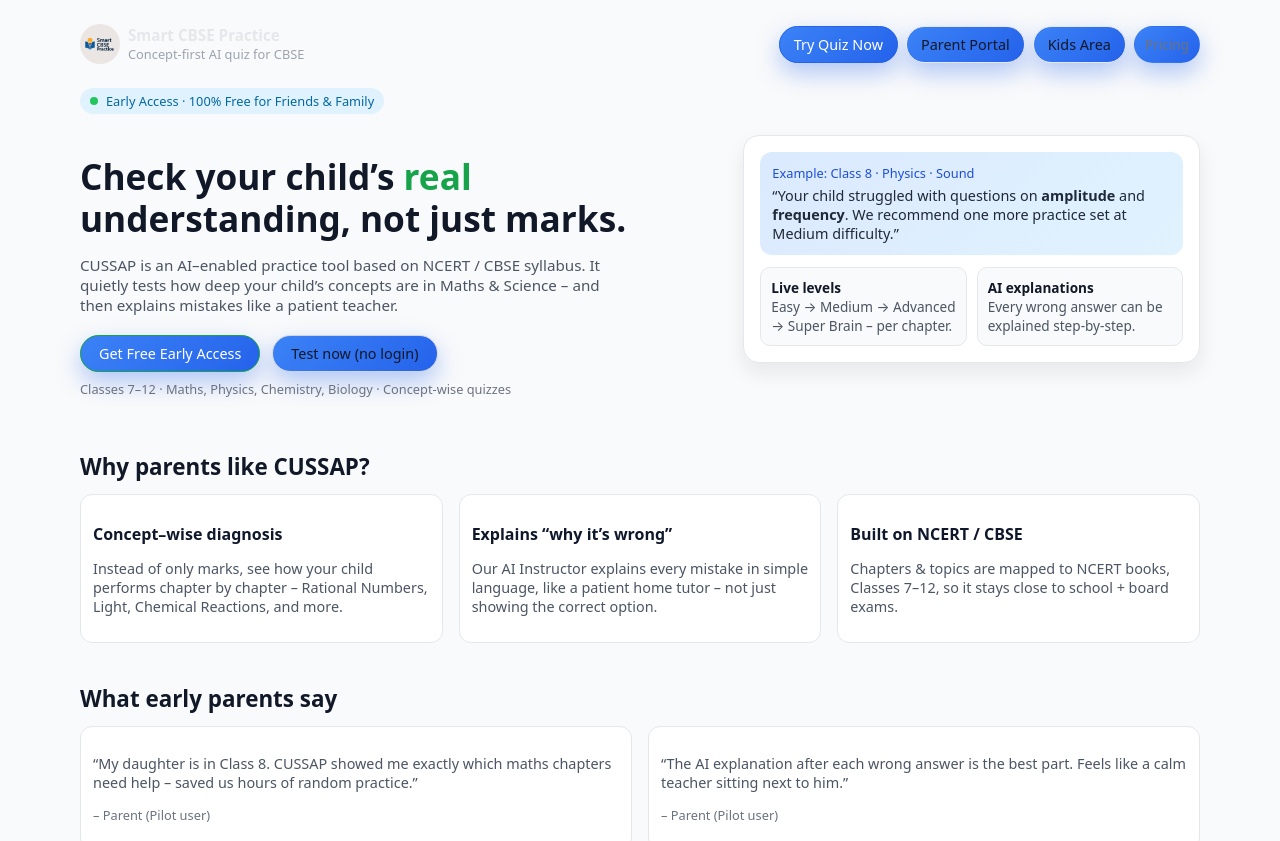
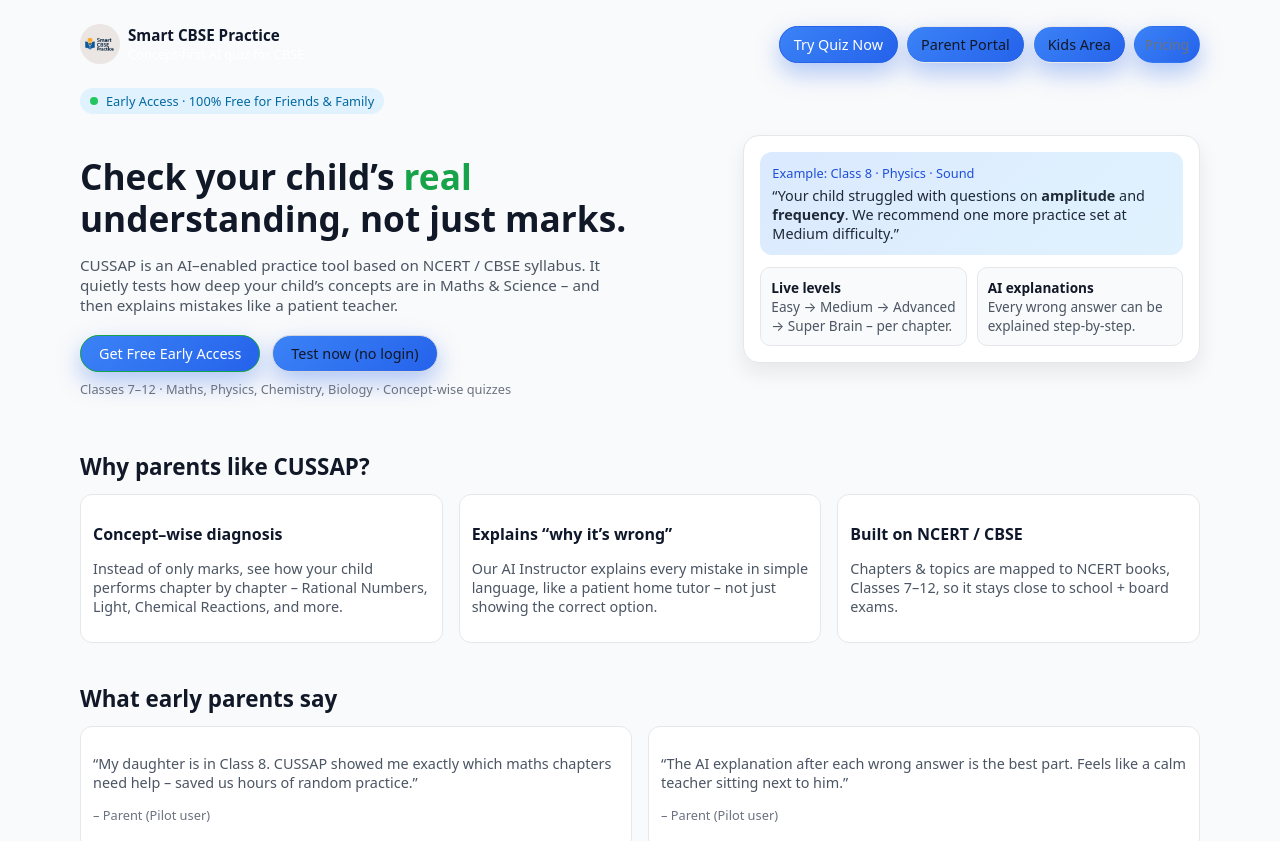
Before and after one commit to sandeep-megaska/cussap, a Next.js app: page / in a window 1280 px wide. Shown: the top 841 px of the page. Built offline with nearby package versions, Linux system fonts and the light colour scheme.

Commit message:
Update globals.css

```diff
--- a/app/globals.css
+++ b/app/globals.css
@@ -423,12 +423,12 @@
 .site-brand-name {
   font-size: 0.95rem;
   font-weight: 600;
-  color: #e5e7eb;
+  color: #ff;
 }
 
 .site-brand-tagline {
   font-size: 0.8rem;
-  color: #9ca3af;
+  color: #fff;
 }
 
 /* Optional: nav area on the right */
```
